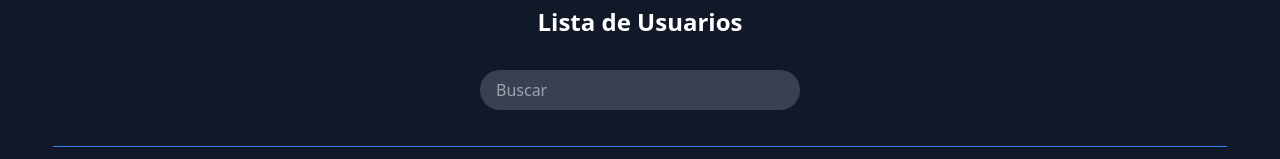
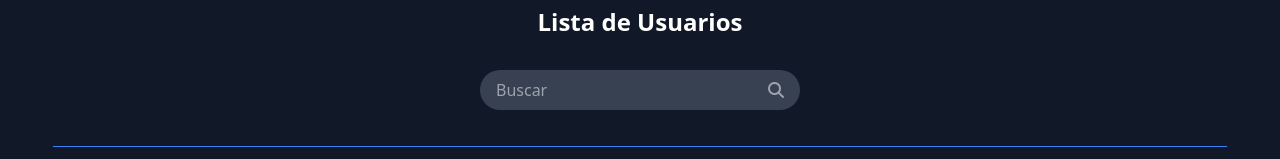
Before and after one commit to jagomezpe/astratic, a React (Create React App) app: page /admin/usuarios in a window 1280 px wide. Shown: the part 284-443 px from the top of the page. Built offline with nearby package versions, Linux system fonts and the light colour scheme.

Commit message:
finalizar la estructura y el diseño del módulo de gestión de usuarios

```diff
--- a/src/pages/admin/Usuarios.jsx
+++ b/src/pages/admin/Usuarios.jsx
@@ -85,14 +85,15 @@ const TablaUsuarios = ({listaUsuarios}) => {
         )
     }, [busqueda, listaUsuarios])
 
-    useEffect(()=> {
-    }, [listaUsuarios])
-
     return (
         <div className='flex flex-col items-center justify-center'>
             <h3 className='text-center text-2xl font-semibold text-white mt-3 mb-8'>Lista de Usuarios</h3>
-            <input value={busqueda} onChange={e=> setBusqueda(e.target.value)} placeholder="Buscar"
-            className='bg-gray-700 px-4 py-2 rounded-full w-1/4 focus:outline-none focus:bg-white mb-9 hover:bg-gray-600'/>
+            <div className='flex justify-between items-center bg-gray-700 px-4 py-2 rounded-full w-1/4 focus:outline-none focus:bg-white mb-9 hover:bg-gray-600'>
+                <input value={busqueda} onChange={e=> setBusqueda(e.target.value)}
+                placeholder="Buscar"
+                className='focus:outline-none bg-transparent text-white w-full'/>
+                <i className='fas fa-search text-gray-400'></i>
+            </div>
             <div className="container flex justify-center">
                 <form className='w-full flex justify-center'>
                     <table className='tabla w-11/12'>
@@ -160,10 +161,22 @@ const FilaUsuario = ({ usuario }) => {
                     className='appeareance-none focus:outline-none border-b-2 border-gray-400 text-white font-semibold focus:border-blue-500 bg-transparent hover:border-white min-w-full py-1'/></td>
                     <td><input type="email" value={infoNuevoUsuario.correoElectronico} onChange={e=>setInfoNuevoUsuario({...infoNuevoUsuario, correoElectronico:e.target.value})}
                     className='appeareance-none focus:outline-none border-b-2 border-gray-400 text-white font-semibold focus:border-blue-500 bg-transparent hover:border-white min-w-full py-1'/></td>
-                    <td><input type="text" value={infoNuevoUsuario.rol} onChange={e=>setInfoNuevoUsuario({...infoNuevoUsuario, rol:e.target.value})}
-                    className='appeareance-none focus:outline-none border-b-2 border-gray-400 text-white font-semibold focus:border-blue-500 bg-transparent hover:border-white min-w-full py-1'/></td>
-                    <td><input type="text" value={infoNuevoUsuario.estado} onChange={e=>setInfoNuevoUsuario({...infoNuevoUsuario, estado:e.target.value})}
-                    className='appeareance-none focus:outline-none border-b-2 border-gray-400 text-white font-semibold focus:border-blue-500 bg-transparent hover:border-white min-w-full py-1'/></td>
+                    <td>
+                        <select value={infoNuevoUsuario.rol} onChange={e=>setInfoNuevoUsuario({...infoNuevoUsuario, rol:e.target.value})}
+                        className='focus:outline-none border-b-2 border-gray-400 text-white font-semibold focus:border-blue-500 bg-transparent hover:border-white hover:bg-blue-500 min-w-full py-1'>
+                            <option>Administrador</option>
+                            <option>Vendedor</option>
+                            <option>No Asignado</option>
+                        </select>
+                    </td>
+                    <td>
+                        <select value={infoNuevoUsuario.rol} onChange={e=>setInfoNuevoUsuario({...infoNuevoUsuario, rol:e.target.value})}
+                        className='focus:outline-none border-b-2 border-gray-400 text-white font-semibold focus:border-blue-500 bg-transparent hover:border-white hover:bg-blue-500 min-w-full py-1'>
+                            <option>AUTORIZADO</option>
+                            <option>NO AUTORIZADO</option>
+                            <option>PENDIENTE</option>
+                        </select>
+                    </td>
                 </>
             : <>
             <td>{usuario.IDUsuario}</td>
```
